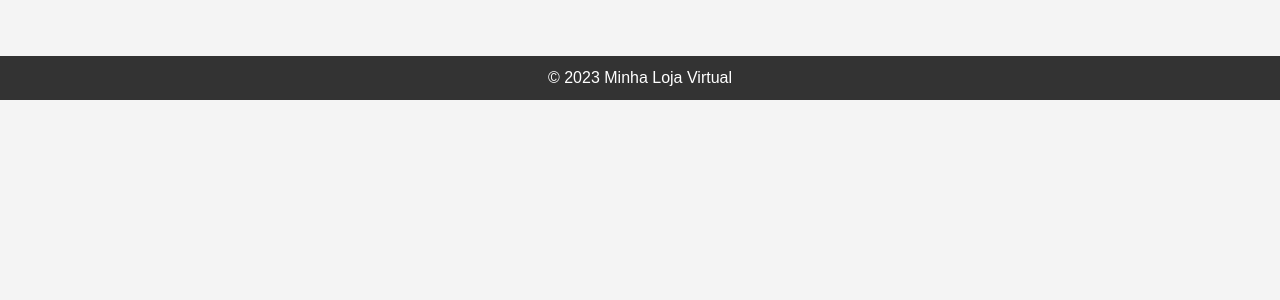
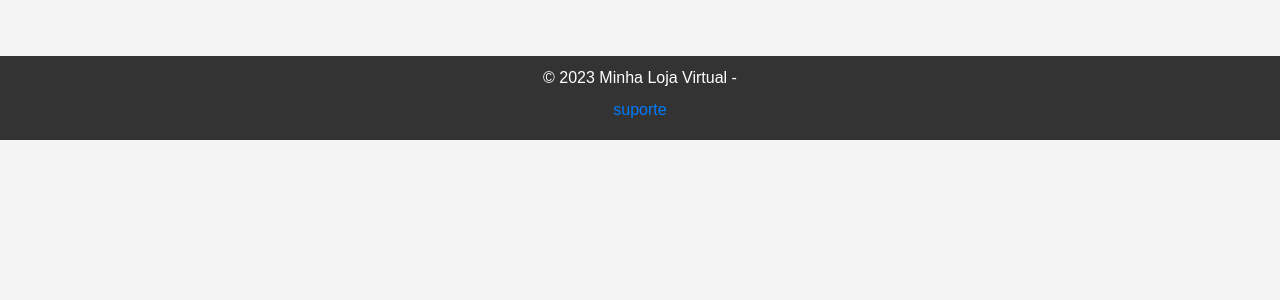
Before and after one commit to bispoalef/Loja-virtual, a PHP site: page /principal.php in a window 1280 px wide. Shown: the part 132-432 px from the top of the page. Run offline with PHP 8.4, Linux system fonts and the light colour scheme; data that the repository does not hold is empty.

Commit message:
Update principal.php

```diff
--- a/cart/Principal/principal.php
+++ b/cart/Principal/principal.php
@@ -45,7 +45,8 @@
 
     </main>
     <footer>
-        &copy; <?php echo date("Y"); ?> Minha Loja Virtual
+        &copy; <?php echo date("Y"); ?> Minha Loja Virtual  -  <a class="nav-link" href="../sobre/suporte.html">suporte</a>
+
     </footer>
 
     <script src="https://ajax.googleapis.com/ajax/libs/jquery/3.5.1/jquery.min.js"></script>
```
